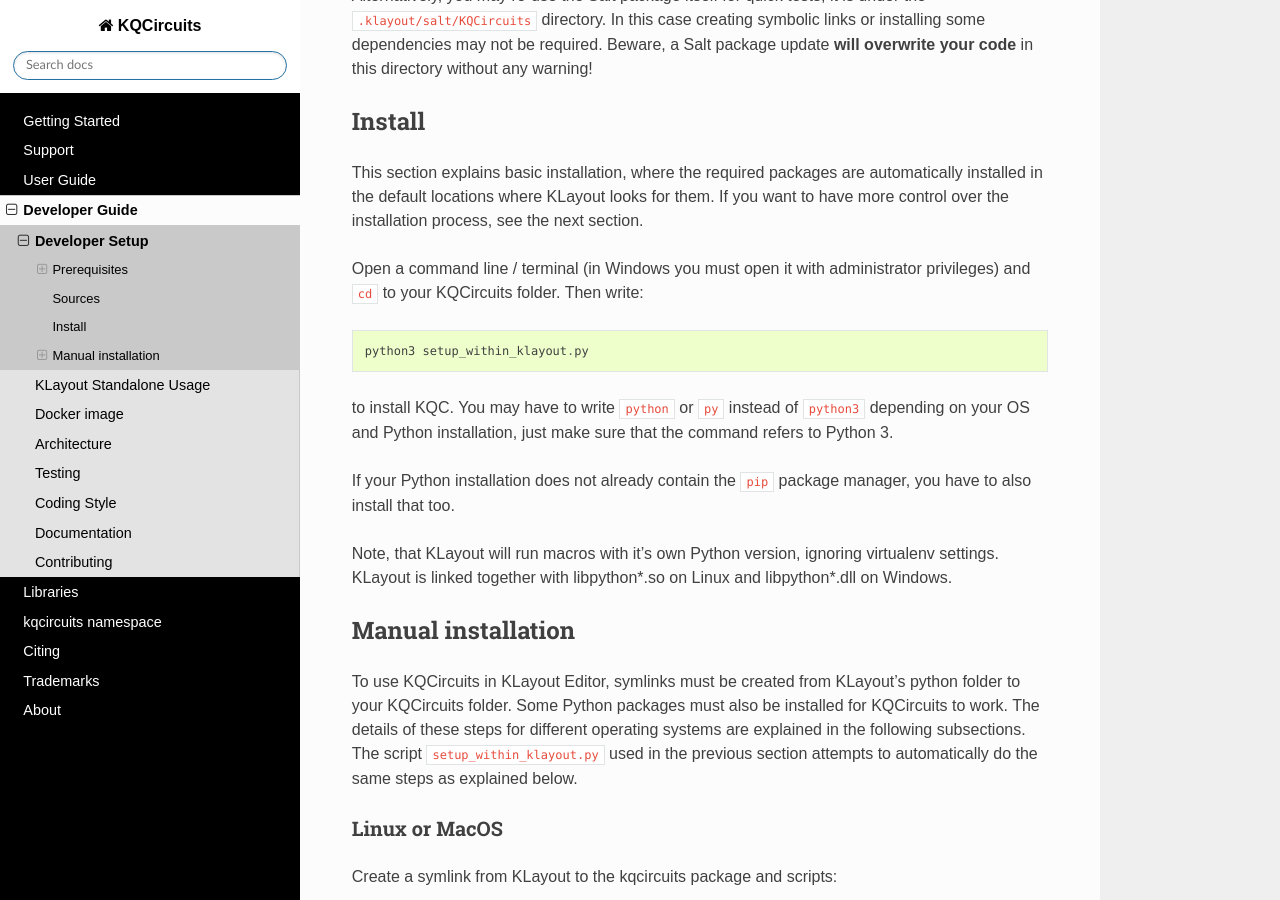
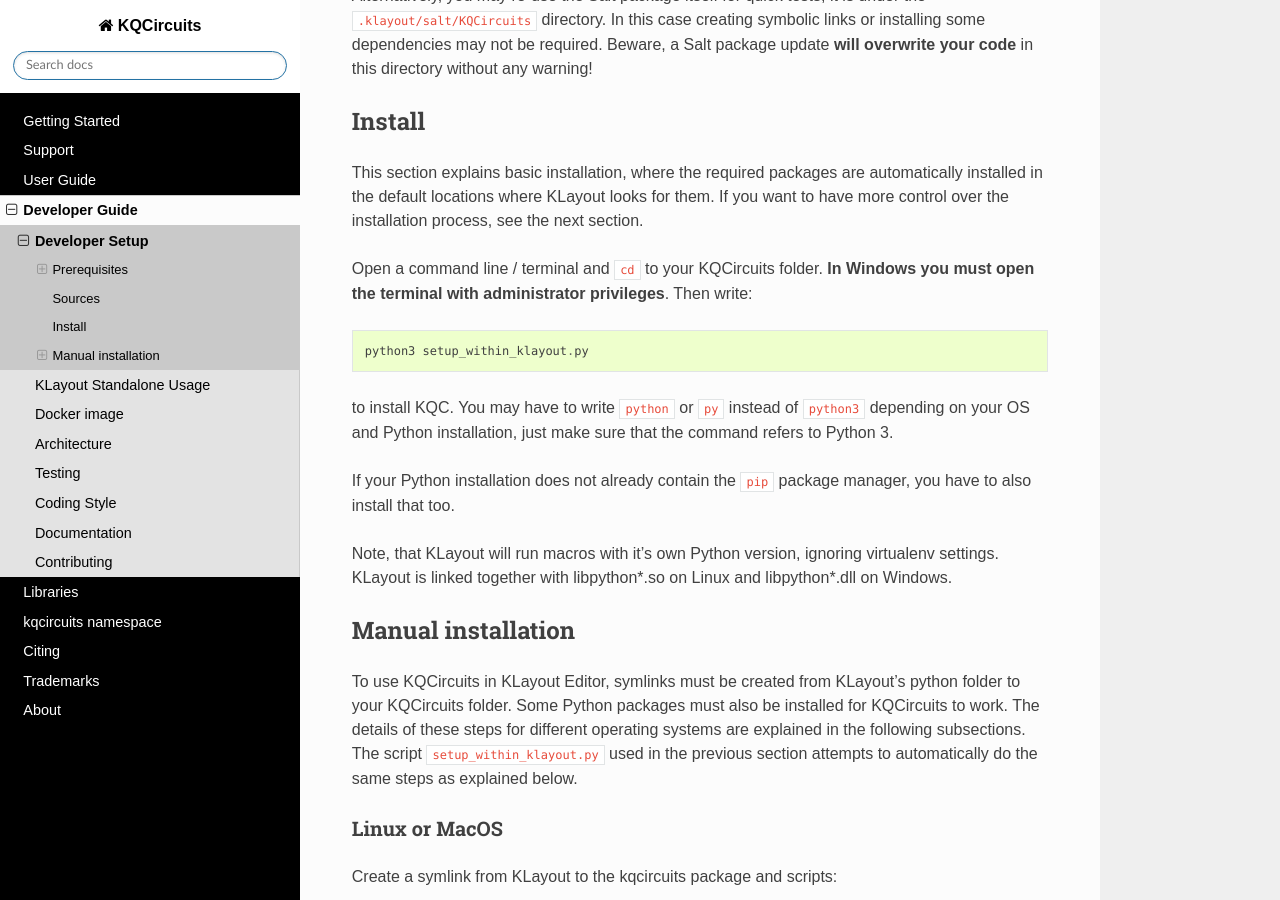
Before and after one commit to iqm-finland/KQCircuits, a Sphinx documentation site: the page built from docs/developer/setup.rst, in a window 1280 px wide and 900 px high, scrolled down 963 px. Built offline with Sphinx 7.4.7 and the Read the Docs theme 2.0.0, drawn with Linux system fonts in a browser that asks for light colours; pages that are not in the unit, such as notebooks, are missing from menus; the version number could not be read and is left out.

Commit message:
Mention admin privileges in installation section
in README.md. Additionally, this info is bolded in the docs.

```diff
--- a/docs/developer/setup.rst
+++ b/docs/developer/setup.rst
@@ -49,8 +49,9 @@
 them. If you want to have more control over the installation process, see the
 next section.
 
-Open a command line / terminal (in Windows you must open it with
-administrator privileges) and ``cd`` to your KQCircuits folder. Then write::
+Open a command line / terminal and ``cd`` to your KQCircuits folder.
+**In Windows you must open the terminal with administrator privileges**.
+Then write::
 
     python3 setup_within_klayout.py
 
```
Also changed, not shown: README.rst (+5 -2 lines).
